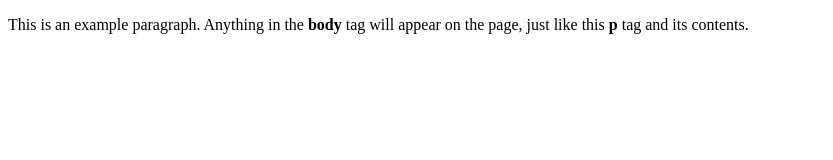
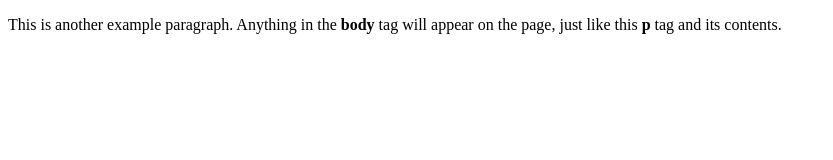
Before and after one commit to dbrowski/hello-ping, a plain HTML site: page index.html in a window 1280 px wide. Shown: the whole page, without its empty margins (0-833 px from the left). Drawn offline with Linux system fonts and the light colour scheme.

Commit message:
Update index.html
Update text

```diff
--- a/index.html
+++ b/index.html
@@ -4,6 +4,6 @@
     <title>This is the title of the webpage!</title>
   </head>
   <body>
-    <p>This is an example paragraph. Anything in the <strong>body</strong> tag will appear on the page, just like this <strong>p</strong> tag and its contents.</p>
+    <p>This is another example paragraph. Anything in the <strong>body</strong> tag will appear on the page, just like this <strong>p</strong> tag and its contents.</p>
   </body>
 </html>
```
